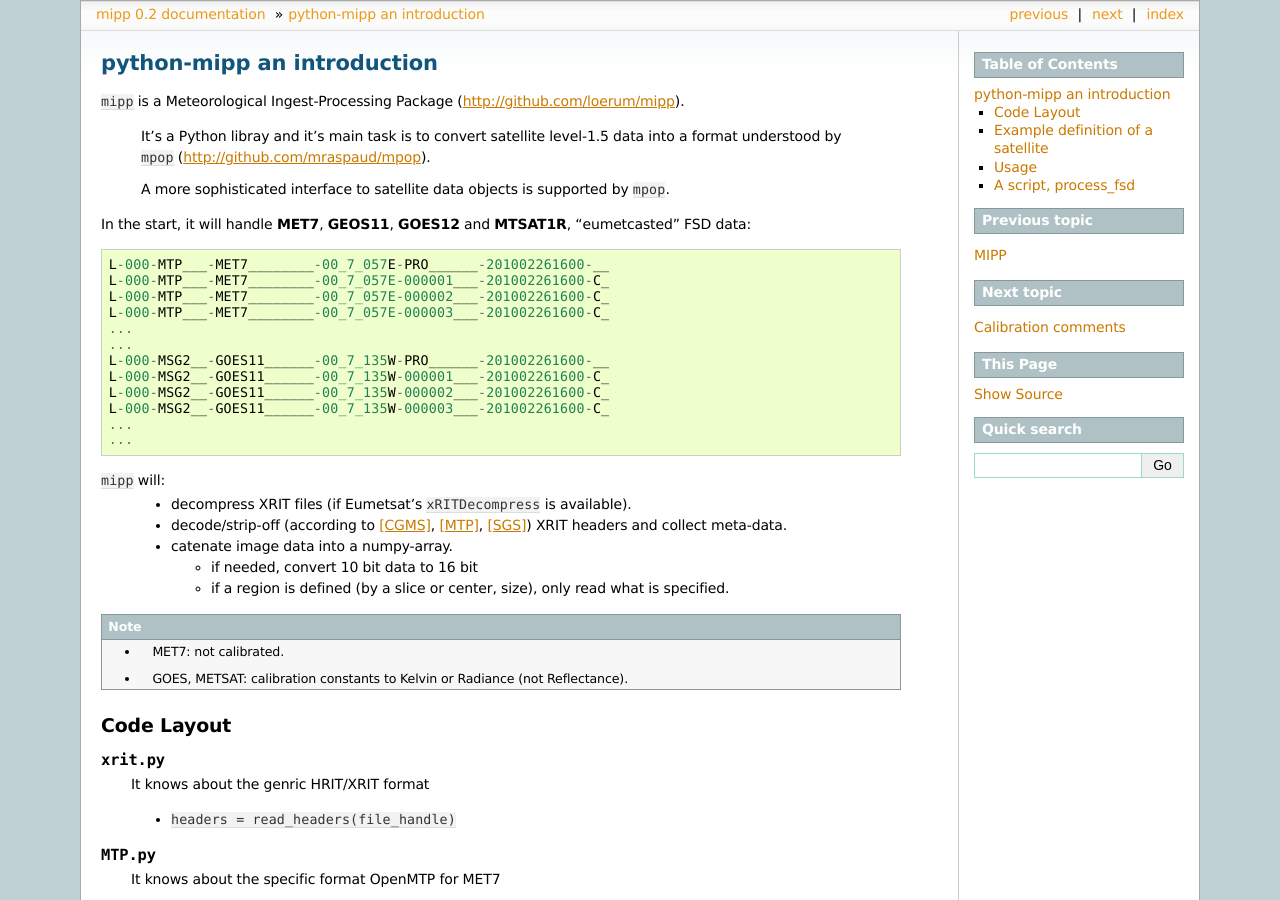
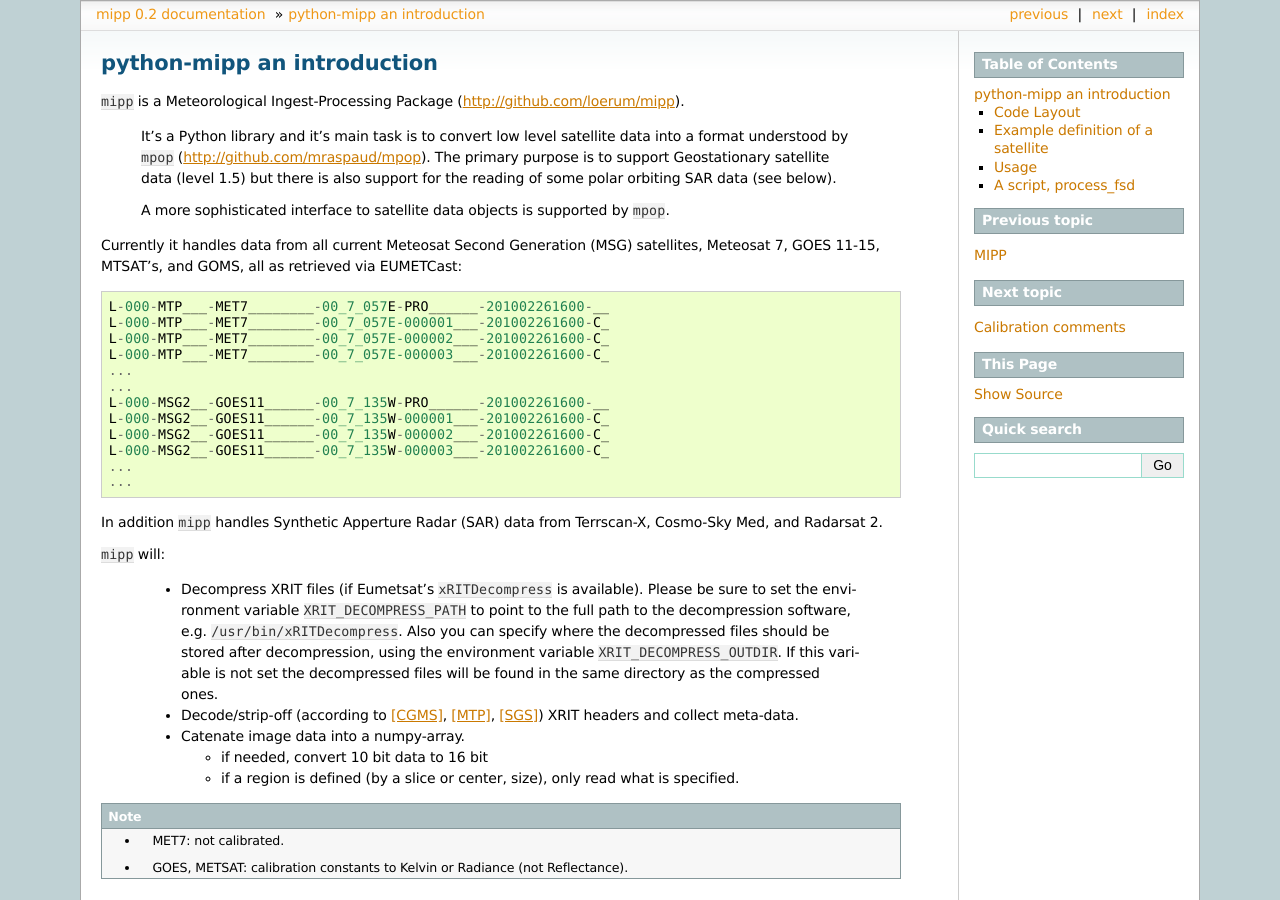
Before and after one commit to pytroll/mipp, a Sphinx documentation site: the page built from doc/source/introduction.rst, in a window 1280 px wide and 900 px high. Built offline with Sphinx 7.4.7, drawn with Linux system fonts in a browser that asks for light colours.

Commit message:
Improved introduction documentation

```diff
--- a/doc/source/introduction.rst
+++ b/doc/source/introduction.rst
@@ -4,13 +4,16 @@
 
 ``mipp`` is a Meteorological Ingest-Processing Package (http://github.com/loerum/mipp).
 
- It's a Python libray and it's main task is to convert satellite level-1.5 data into a
- format understood by ``mpop`` (http://github.com/mraspaud/mpop).
+ It's a Python library and it's main task is to convert low level satellite
+ data into a format understood by ``mpop``
+ (http://github.com/mraspaud/mpop). The primary purpose is to support
+ Geostationary satellite data (level 1.5) but there is also support for the
+ reading of some polar orbiting SAR data (see below).
 
  A more sophisticated interface to satellite data objects is supported by ``mpop``.
 
-In the start, it will handle **MET7**, **GEOS11**, **GOES12** and **MTSAT1R**,
-"eumetcasted" FSD data::
+Currently it handles data from all current Meteosat Second Generation (MSG)
+satellites, Meteosat 7, GOES 11-15, MTSAT's, and GOMS, all as retrieved via EUMETCast::
 
   L-000-MTP___-MET7________-00_7_057E-PRO______-201002261600-__
   L-000-MTP___-MET7________-00_7_057E-000001___-201002261600-C_
@@ -25,11 +28,23 @@ In the start, it will handle **MET7**, **GEOS11**, **GOES12** and **MTSAT1R**,
   ...
   ...
 
+In addition ``mipp`` handles Synthetic Apperture Radar (SAR) data from
+Terrscan-X, Cosmo-Sky Med, and Radarsat 2.
 
 ``mipp`` will:
-  * decompress XRIT files (if Eumetsat's ``xRITDecompress`` is available).
-  * decode/strip-off (according to [CGMS]_, [MTP]_, [SGS]_) XRIT headers and collect meta-data.
-  * catenate image data into a numpy-array.
+
+  * Decompress XRIT files (if Eumetsat's ``xRITDecompress`` is
+    available). Please be sure to set the environment variable
+    ``XRIT_DECOMPRESS_PATH`` to point to the full path to the decompression
+    software, e.g. ``/usr/bin/xRITDecompress``. Also you can specify where the
+    decompressed files should be stored after decompression, using the
+    environment variable ``XRIT_DECOMPRESS_OUTDIR``. If this variable is not
+    set the decompressed files will be found in the same directory as the
+    compressed ones.
+
+  * Decode/strip-off (according to [CGMS]_, [MTP]_, [SGS]_) XRIT headers and collect meta-data.
+
+  * Catenate image data into a numpy-array.
 
     * if needed, convert 10 bit data to 16 bit
     * if a region is defined (by a slice or center, size), only read what is specified.
```
